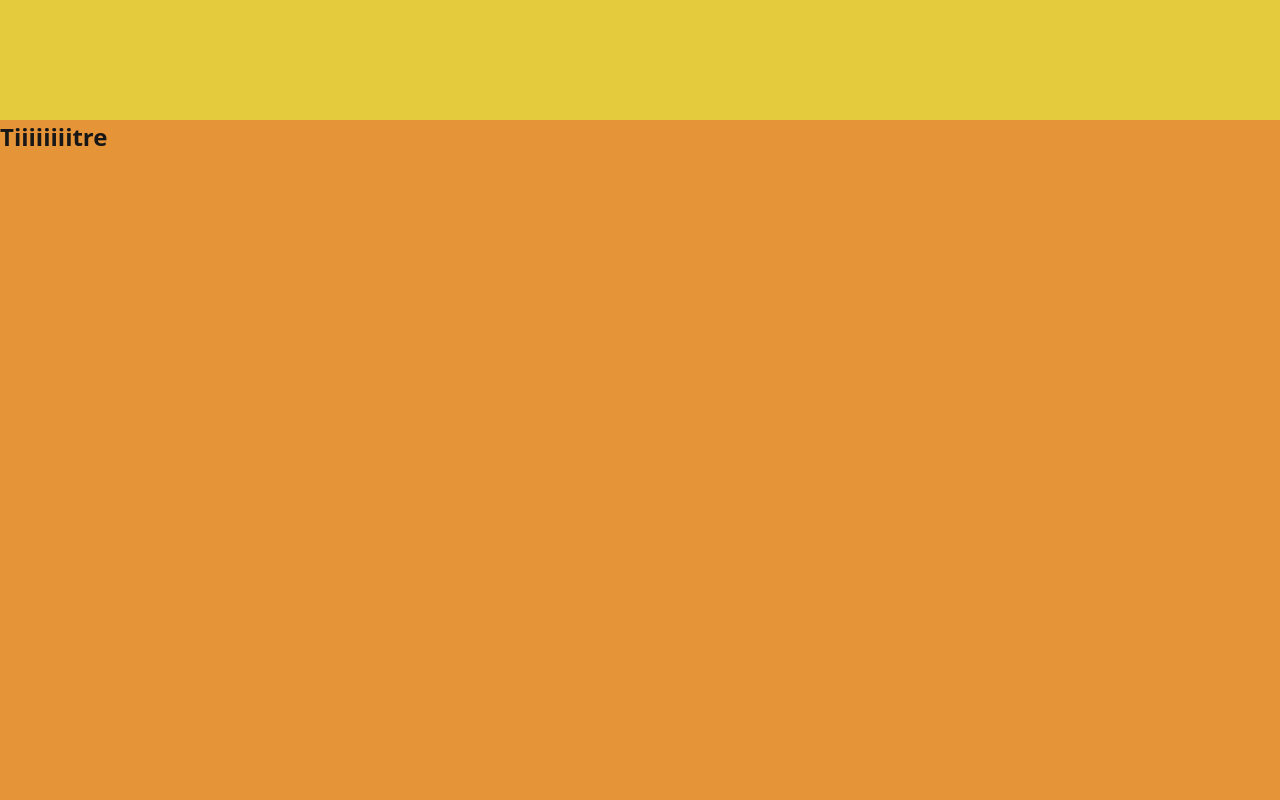
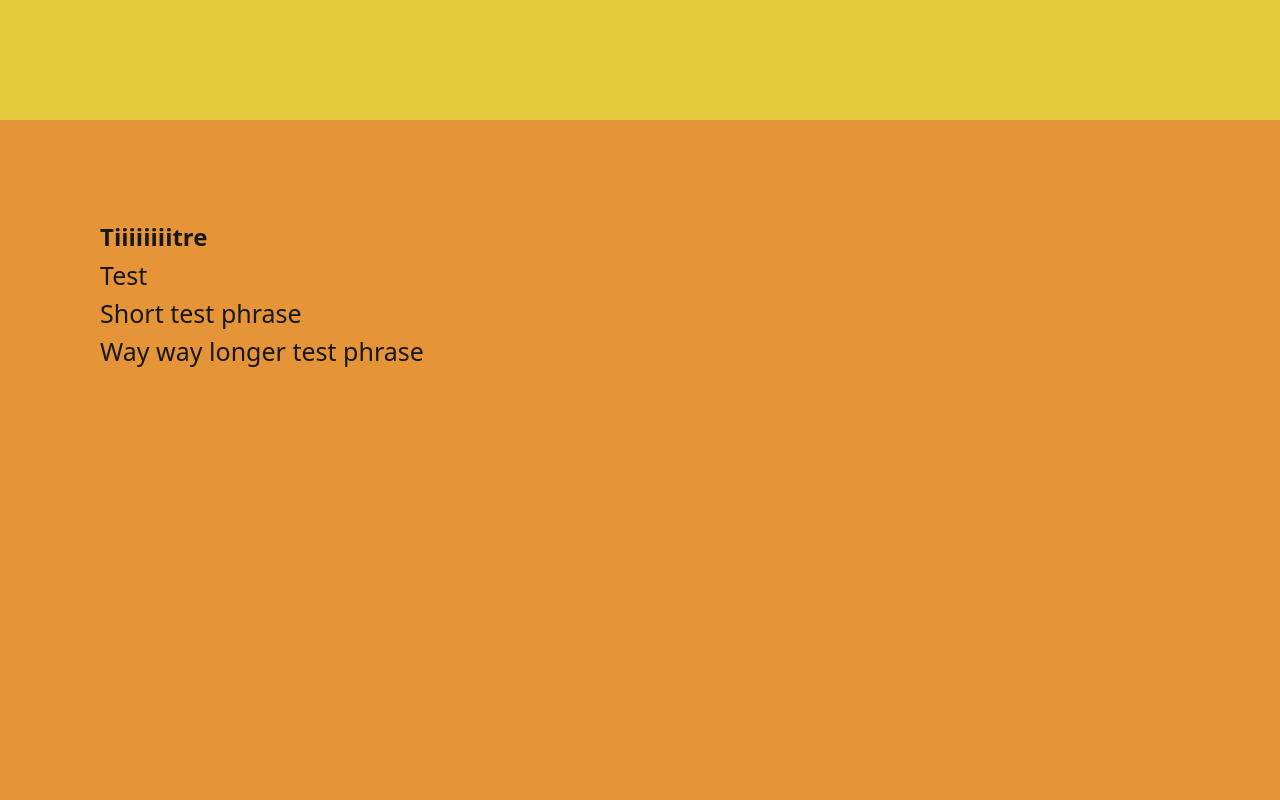
Before and after one commit to ngoosen/portfolio, a Next.js app: page / in a window 1280 px wide. Shown: the part 680-1480 px from the top of the page. Built offline with nearby package versions, Linux system fonts and the light colour scheme.

Commit message:
feat: add rotate on hover text component

```diff
--- /dev/null
+++ b/app/components/ui/RotatingText.tsx
@@ -0,0 +1,57 @@
+"use client";
+
+import { useEffect, useState } from "react";
+
+import styles from "../../style/ui/RotatingText.module.scss";
+
+interface ROTATING_TEXT_PROPS {
+  children: string;
+}
+
+export default function RotatingText(props: ROTATING_TEXT_PROPS) {
+  const {
+    children,
+  } = props;
+
+  const [splitChildren, setSplitChildren] = useState<string[]>([]);
+  const [isHover, setIsHover] = useState<boolean>(false);
+
+  useEffect(() => {
+    setSplitChildren(children.split(""));
+  }, [children]);
+
+  return (
+    <div
+      className={styles.container}
+      onMouseEnter={() => setIsHover(true)}
+      onMouseLeave={() => setIsHover(false)}
+    >
+      <p className={styles.main}>
+        {splitChildren.map((child, index) => (
+          <span
+            key={`rotating_text_main_${index}`}
+            className={isHover ? styles.animation_forwards : styles.animation_backwards}
+            style={{
+              animationDelay: `${(isHover ? index : splitChildren.length - index) * .04}s`,
+            }}
+          >
+            {child}
+          </span>
+        ))}
+      </p>
+      <p className={styles.copy}>
+        {splitChildren.map((child, index) => (
+          <span
+            key={`rotating_text_copy_${index}`}
+            className={isHover ? styles.animation_forwards : styles.animation_backwards}
+            style={{
+              animationDelay: `${(isHover ? index : splitChildren.length - index) * .04}s`,
+            }}
+          >
+            {child}
+          </span>
+        ))}
+      </p>
+    </div>
+  );
+}
--- a/app/page.tsx
+++ b/app/page.tsx
@@ -3,6 +3,7 @@ import styles from "./page.module.scss";
 import ContactScreen from "./components/ContactScreen";
 import Screen from "./components/Screen";
 import Parallax from "./components/ui/Parallax";
+import RotatingText from "./components/ui/RotatingText";
 
 export default function Home() {
   return (
@@ -12,6 +13,9 @@ export default function Home() {
       </Screen>
       <Screen color="#e69438">
         <h1>Tiiiiiiiitre</h1>
+        <RotatingText>Test</RotatingText>
+        <RotatingText>Short test phrase</RotatingText>
+        <RotatingText>Way way longer test phrase</RotatingText>
       </Screen>
       <Parallax imageSrc="/images/placeholder_parallax.jpg" />
       <Screen color="#ac2525">
--- a/app/style/Screen.module.scss
+++ b/app/style/Screen.module.scss
@@ -4,4 +4,6 @@
 
   width: 100lvw;
   height: 100lvh;
+
+  padding: 100px;
 }
--- /dev/null
+++ b/app/style/ui/RotatingText.module.scss
@@ -0,0 +1,50 @@
+$topDifference: -33px;
+$animationDuration: .2s;
+
+.container {
+  width: fit-content;
+  height: 33px;
+
+  margin: 5px 0;
+
+  overflow: hidden;
+
+  .main,
+  .copy {
+    position: relative;
+
+    font-size: 25px;
+    user-select: none;
+
+    span {
+      position: relative;
+    }
+  }
+}
+
+.animation_forwards {
+  animation: slide_forwards ease-out $animationDuration forwards;
+}
+
+.animation_backwards {
+  top: $topDifference;
+  animation: slide_backwards ease-out $animationDuration forwards;
+}
+
+@keyframes slide_forwards {
+  0% {
+    top: 0;
+  }
+  100% {
+    top: $topDifference;
+  }
+}
+
+@keyframes slide_backwards {
+  0% {
+    top: $topDifference;
+  }
+  100% {
+    top: 0;
+  }
+}
```
